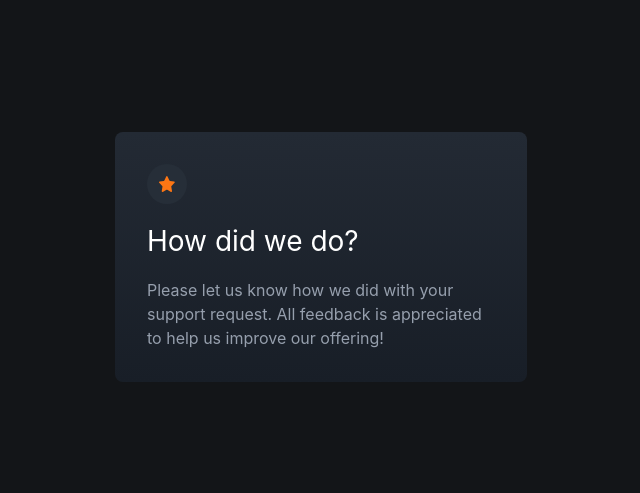
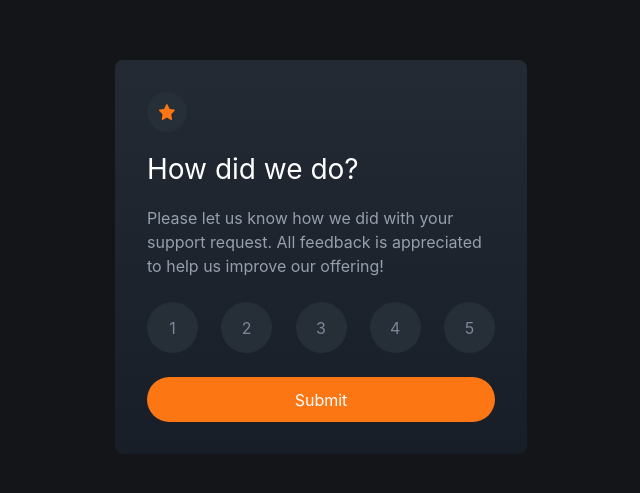
Before and after one commit to alfredomayorga/rating-component, a Next.js app: page / in a window 1280 px wide. Shown: the part 143-636 px from the top of the page, without its empty margins (319-959 px from the left). Built offline with nearby package versions, Linux system fonts and the light colour scheme.

Commit message:
feat: implement layout
Add rating meter
Add submit button

```diff
--- a/app/page.tsx
+++ b/app/page.tsx
@@ -1,4 +1,6 @@
 import HeroText from '../components/HeroText'
+import RatingMeter from '../components/RatingMeter'
+import Button from '../components/Button'
 export default function Home() {
   return (
     <div
@@ -13,6 +15,8 @@ export default function Home() {
       <div
         className="
           flex
+          flex-col
+          gap-6
           justify-center
           items-center
           max-w-[412px]
@@ -22,6 +26,8 @@ export default function Home() {
         "
       >
         <HeroText />
+        <RatingMeter />
+        <Button />
       </div>
     </div>
   )
--- a/styles/dist.css
+++ b/styles/dist.css
@@ -566,6 +566,10 @@ video {
   flex-direction: row;
 }
 
+.flex-col {
+  flex-direction: column;
+}
+
 .items-center {
   align-items: center;
 }
@@ -576,6 +580,18 @@ video {
 
 .justify-between {
   justify-content: space-between;
+}
+
+.gap-4 {
+  gap: 1rem;
+}
+
+.gap-8 {
+  gap: 2rem;
+}
+
+.gap-6 {
+  gap: 1.5rem;
 }
 
 .rounded-lg {
```
